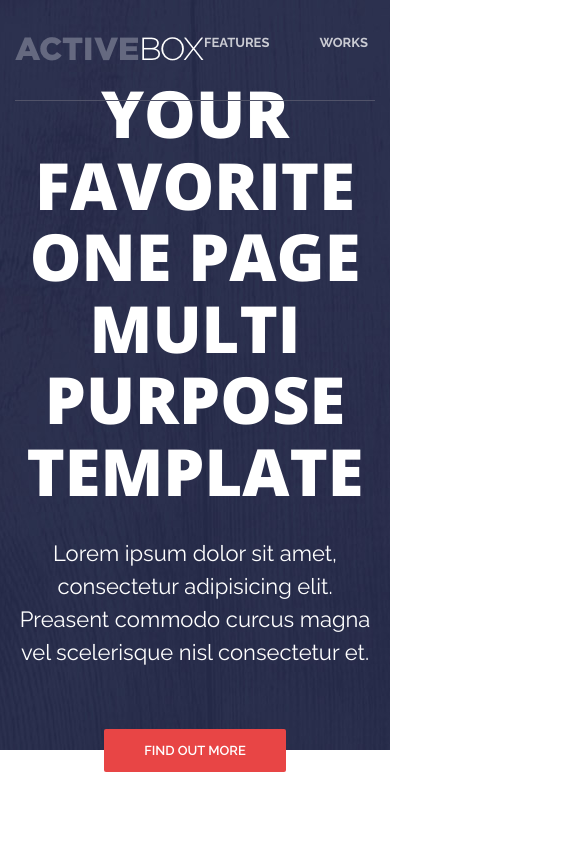
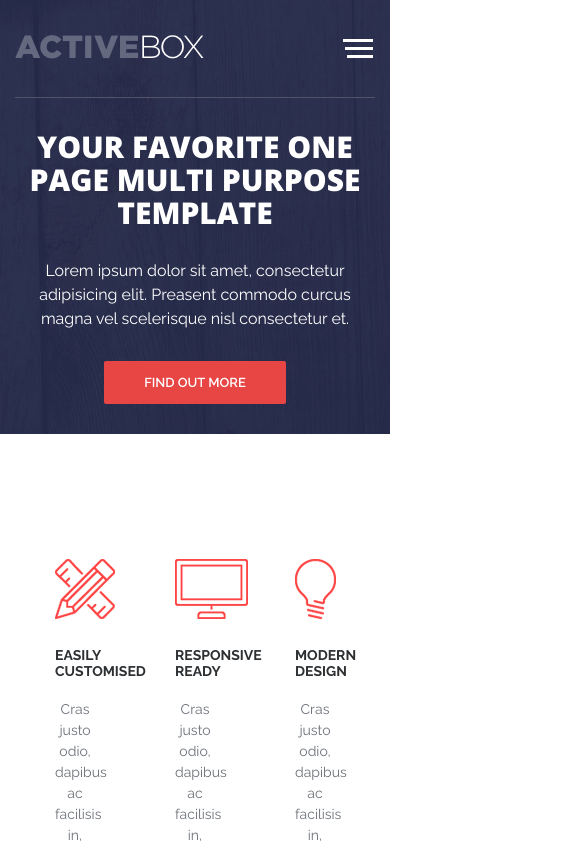
Before and after one commit to natalialukashova/ActiveBox, a plain HTML site: page index.html in a window 390 px wide. Shown: the top 844 px of the page, 585 px wide, since content can reach past the window. Drawn offline with nearby package versions, Linux system fonts and the light colour scheme.

Commit message:
mobile version of first screen

```diff
--- a/index.html
+++ b/index.html
@@ -70,6 +70,9 @@
             <a href="#" class="nav__link">Testimonials</a>
             <a href="#" class="nav__link">Download</a>
           </nav>
+          <button class="burger" type="button">
+            <span class="burger__item">Menu</span>
+          </button>
         </div>
       </div>
     </header>
--- a/style.css
+++ b/style.css
@@ -468,8 +468,95 @@ p {
    text-align: center;
    color: #808080;
    font-size: 14px;
-   line-height: 0.5;
+   line-height: 1.5;
 }
 .copyright__text span {
    color: #fff;
 }
+
+/* Burger */
+
+.burger {
+   display: none;
+}
+
+/* Media */
+
+@media (max-width: 991px) {
+
+   /* Nav */
+
+   .nav {
+      display: none;
+   }
+
+   .burger {
+      display: block;
+      padding: 9px 2px;
+
+      background: none;
+      border: 0;
+   }
+
+   .burger__item {
+      display: block;
+      width: 28px;
+      height: 3px;
+
+      font-size: 0;
+      color: transparent;
+
+      background-color: #fff;
+
+      position: relative;
+   }
+
+   .burger__item:before, .burger__item:after {
+       content: '';
+       height: 100%;
+       right: 0;
+       z-index: 1;
+
+       background-color: #fff;
+
+       position: absolute;
+   }
+
+   .burger__item:before {
+      width: 30px;
+      top: -8px;
+   }
+
+   .burger__item:after {
+      width: 26px;
+      bottom: -8px;
+   }
+
+   /* Intro */
+
+   .intro__title {
+      font-size: 40px;
+   }
+
+}
+
+@media (max-width: 767px) {
+
+   /* Intro */
+
+   .intro {
+      height: auto;
+      padding-top: 130px;
+      padding-bottom: 30px;
+   }
+
+   .intro__title {
+      font-size: 30px;
+   }
+
+   .intro__subtitle {
+      margin-bottom: 30px;
+
+      font-size: 16px ;
+   }
+}
```
